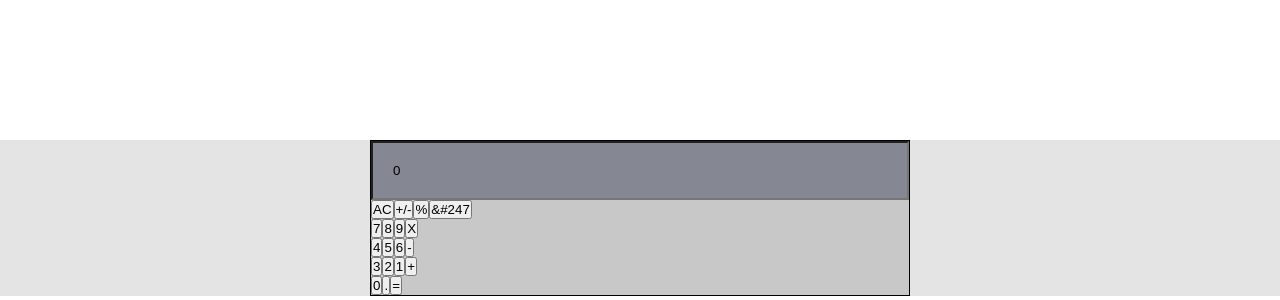
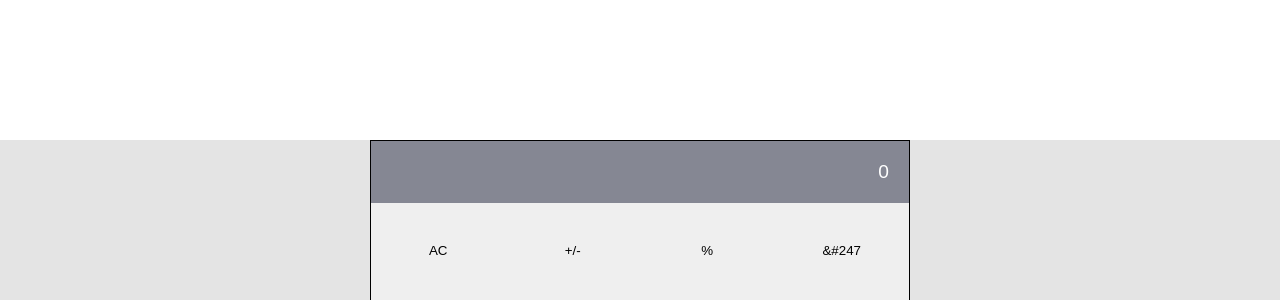
Before and after one commit to felixDev22/math-app1, a React (Create React App) app: page / in a window 1280 px wide. Shown: the part 500-800 px from the top of the page. Built offline with nearby package versions, Linux system fonts and the light colour scheme.

Commit message:
Add row2 and grid style

```diff
--- a/src/App.css
+++ b/src/App.css
@@ -5,6 +5,7 @@
   padding: 0;
   box-sizing: border-box;
   list-style: none;
+  border: none;
 }
 
 .cal-section {
@@ -14,3 +15,17 @@
   flex-direction: column;
   align-items: center;
 }
+
+.row {
+  display: grid;
+  grid-template-columns: 1fr 1fr 1fr 1fr;
+}
+
+.row2 {
+  display: grid;
+  grid-template-columns: 2fr 1fr 1fr;
+}
+
+.btn {
+  padding: 40px;
+}
--- a/src/components/calculator.css
+++ b/src/components/calculator.css
@@ -4,6 +4,7 @@
   --orange-color: #f5913e;
   --grey2: #c8c8c8;
   --text: #000;
+  --text2: #fff;
 }
 
 .cal {
@@ -17,4 +18,7 @@
   width: 100%;
   padding: 20px;
   background: var(--input-color);
+  text-align: right;
+  font-size: 1.2rem;
+  color: var(--text2);
 }
--- a/src/components/calculator.js
+++ b/src/components/calculator.js
@@ -43,7 +43,7 @@ export default class Calculator extends React.Component {
               <button className='btn'>1</button>
               <button className='btn'>+</button>
             </li>
-            <li className='row'>
+            <li className='row2'>
               <button className='btn'>0</button>
               <button className='btn'>.</button>
               <button className='btn'>=</button>
```
